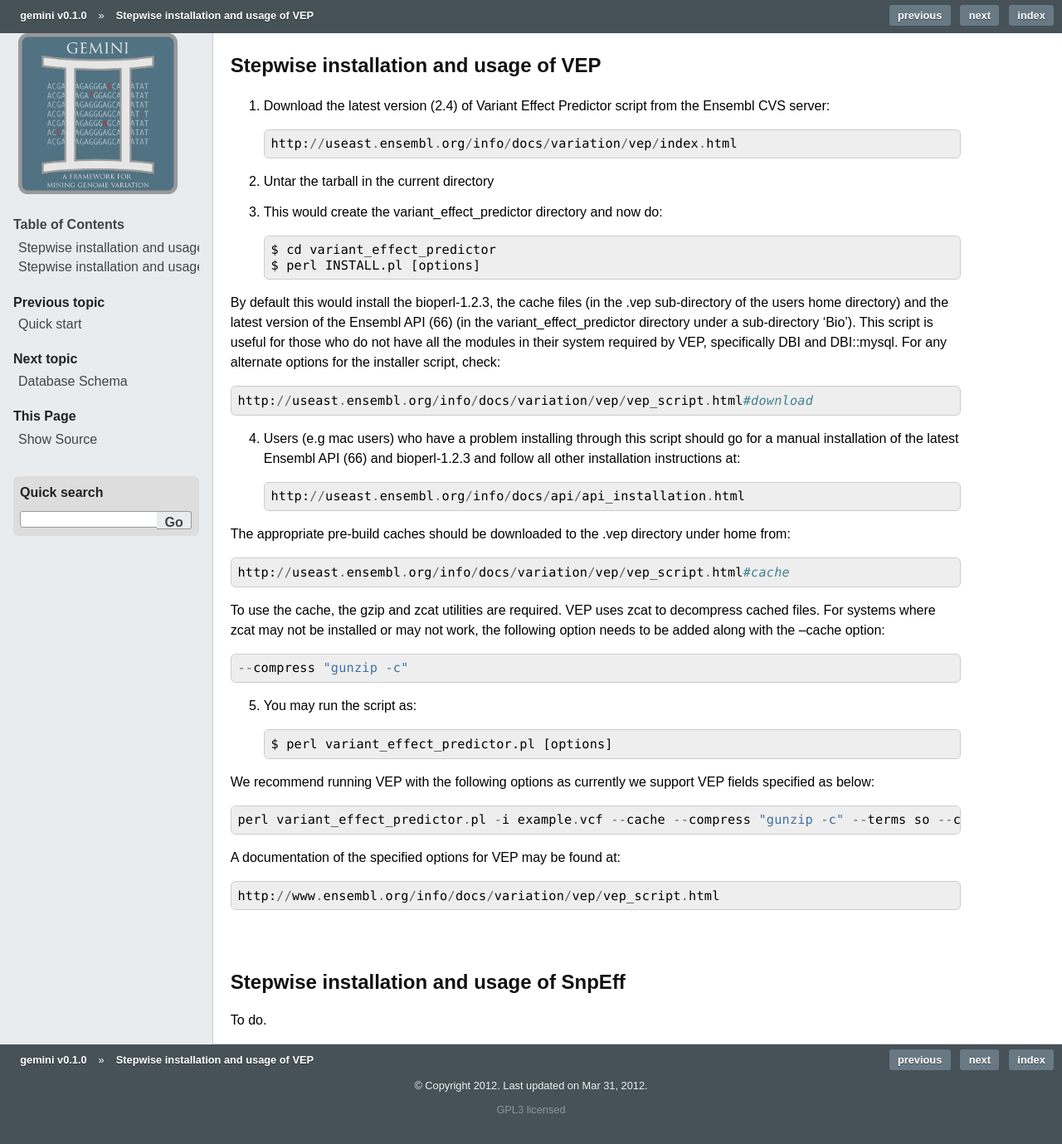
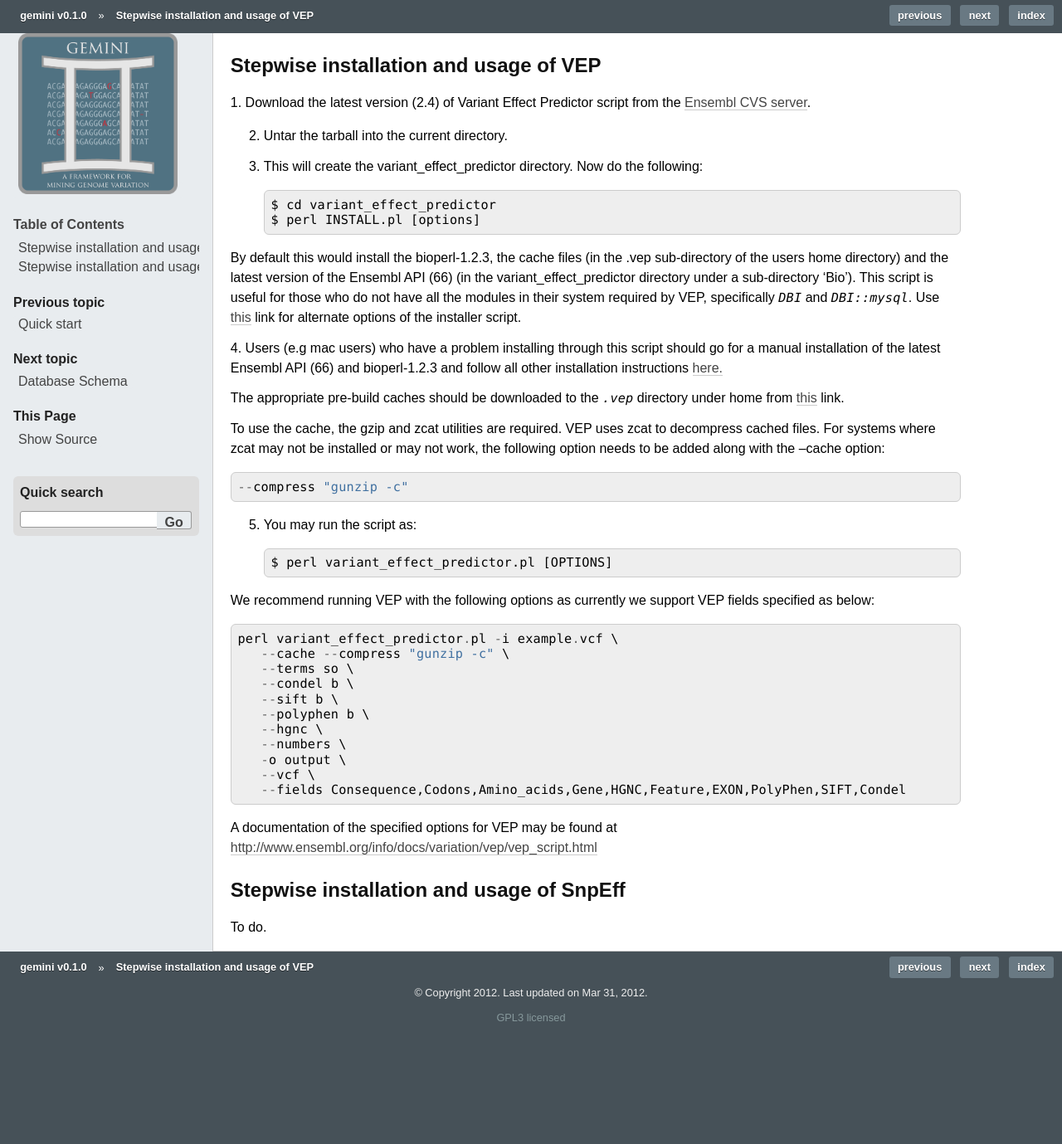
Before and after one commit to arq5x/gemini, a Sphinx documentation site: the page built from docs/content/functional_annotation.rst, in a window 1280 px wide. Shown: the whole page at 83% size. Built offline with Sphinx 7.4.7, drawn with Linux system fonts in a browser that asks for light colours; formulas are drawn with MathJax 3; pages that are not in the unit, such as notebooks, are missing from menus; after the commit the page ends 1268 px from its top, so only the background shows below that.

```diff
--- a/README.rst
+++ b/README.rst
@@ -109,9 +109,7 @@
 3. Add a table that stores a vector of genotypes for each sample.  This will facilitate fast computation of many
 popgen metrics.
 
-4. Move variant impacts to a separate table such that the ``variants`` table only contains one row per variant?
-
-5. Add ESP allele frequency variation as an annotation!
+4. Add ESP allele frequency variation as an annotation!
 
 	- ESP5400.snps.vcf.tar.gz from the ESP variant server website.
 
--- a/docs/content/functional_annotation.rst
+++ b/docs/content/functional_annotation.rst
@@ -1,48 +1,54 @@
+
+Stepwise installation and usage of VEP
 ---------------------------------------
-Stepwise installation and usage of  VEP
----------------------------------------
-1. Download the latest version (2.4) of Variant Effect Predictor script from the Ensembl CVS server::
+1. Download the latest version (2.4) of Variant Effect Predictor script from the
+`Ensembl CVS server <http://useast.ensembl.org/info/docs/variation/vep/index.html>`_.
 
-	http://useast.ensembl.org/info/docs/variation/vep/index.html
+2. Untar the tarball into the current directory.
 
-2. Untar the tarball in the current directory
 
-3. This would create the variant_effect_predictor directory and now do::
+3. This will create the variant_effect_predictor directory. Now do the following::
 
-	$ cd variant_effect_predictor
-	$ perl INSTALL.pl [options]
+    $ cd variant_effect_predictor
+    $ perl INSTALL.pl [options]
 
-By default this would install the bioperl-1.2.3, the cache files (in the .vep sub-directory of the users home directory) and the latest version of the Ensembl API (66) (in the variant_effect_predictor directory under a sub-directory 'Bio'). This script is useful for those who do not have all the modules in their system required by VEP, specifically DBI and DBI::mysql. For any alternate options for the installer script, check::
 
-	http://useast.ensembl.org/info/docs/variation/vep/vep_script.html#download
+By default this would install the bioperl-1.2.3, the cache files (in the .vep sub-directory of the users home directory)
+and the latest version of the Ensembl API (66) (in the variant_effect_predictor directory under a sub-directory 'Bio').
+This script is useful for those who do not have all the modules in their system required by VEP, specifically `DBI` and `DBI::mysql`.
+Use `this <http://useast.ensembl.org/info/docs/variation/vep/vep_script.html#download>`_ link for alternate options of the installer script.
 
-4. Users (e.g mac users) who have a problem installing through this script should go for a manual installation of the latest Ensembl API (66) and bioperl-1.2.3 and follow all other installation instructions at::
 
-	http://useast.ensembl.org/info/docs/api/api_installation.html
+4. Users (e.g mac users) who have a problem installing through this script should go for a manual installation of the latest
+Ensembl API (66) and bioperl-1.2.3 and follow all other installation instructions `here. <http://useast.ensembl.org/info/docs/api/api_installation.html>`_
 
-The appropriate pre-build caches should be downloaded to the .vep directory under home from::
-
-	http://useast.ensembl.org/info/docs/variation/vep/vep_script.html#cache
+The appropriate pre-build caches should be downloaded to the `.vep` directory under home from `this <http://useast.ensembl.org/info/docs/variation/vep/vep_script.html#cache>`_ link.
 
 To use the cache, the gzip and zcat utilities are required. VEP uses zcat to decompress cached files. For systems where zcat may not be installed or may not work, the following option needs to be added along with the --cache option::
 
-	--compress "gunzip -c"
+    --compress "gunzip -c"
 
 5. You may run the script as::
 
-	$ perl variant_effect_predictor.pl [options]
+    $ perl variant_effect_predictor.pl [OPTIONS]
 
 We recommend running VEP with the following options as currently we support VEP fields specified as below::
 
-	perl variant_effect_predictor.pl -i example.vcf --cache --compress "gunzip -c" --terms so --condel b --sift b --polyphen b --hgnc --numbers -o output --vcf --fields Consequence,Codons,Amino_acids,Gene,HGNC,Feature,EXON,PolyPhen,SIFT,Condel
+    perl variant_effect_predictor.pl -i example.vcf \
+       --cache --compress "gunzip -c" \
+       --terms so \
+       --condel b \
+       --sift b \
+       --polyphen b \
+       --hgnc \
+       --numbers \
+       -o output \
+       --vcf \
+       --fields Consequence,Codons,Amino_acids,Gene,HGNC,Feature,EXON,PolyPhen,SIFT,Condel
 
-A documentation of the specified options for VEP may be found at::
+A documentation of the specified options for VEP may be found at http://www.ensembl.org/info/docs/variation/vep/vep_script.html
 
-	http://www.ensembl.org/info/docs/variation/vep/vep_script.html
 
-|
-
-------------------------------------------
 Stepwise installation and usage of SnpEff
 ------------------------------------------
 To do.
```
Also changed, not shown: docs/content/database_schema.rst (+26 -13 lines), 4 other files.
